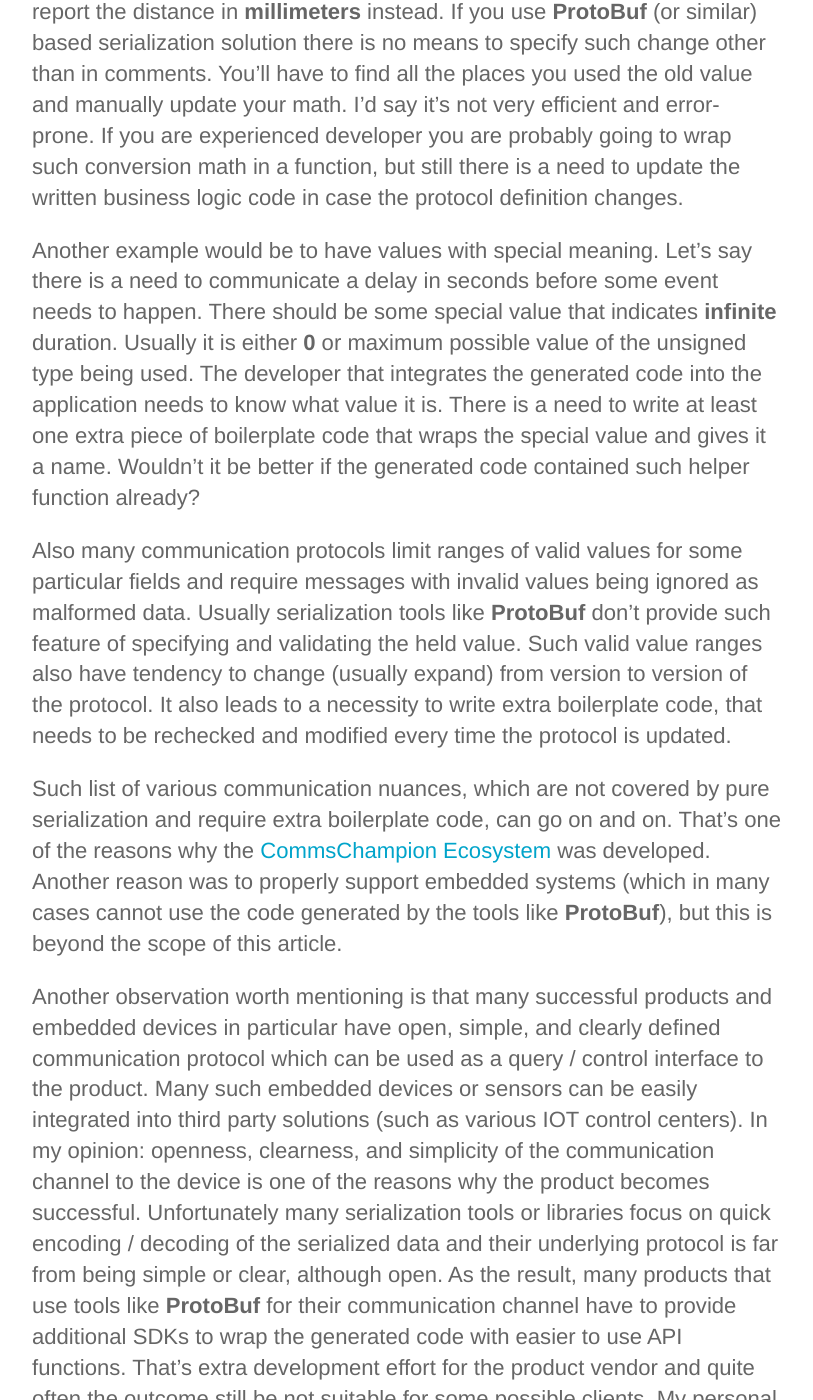
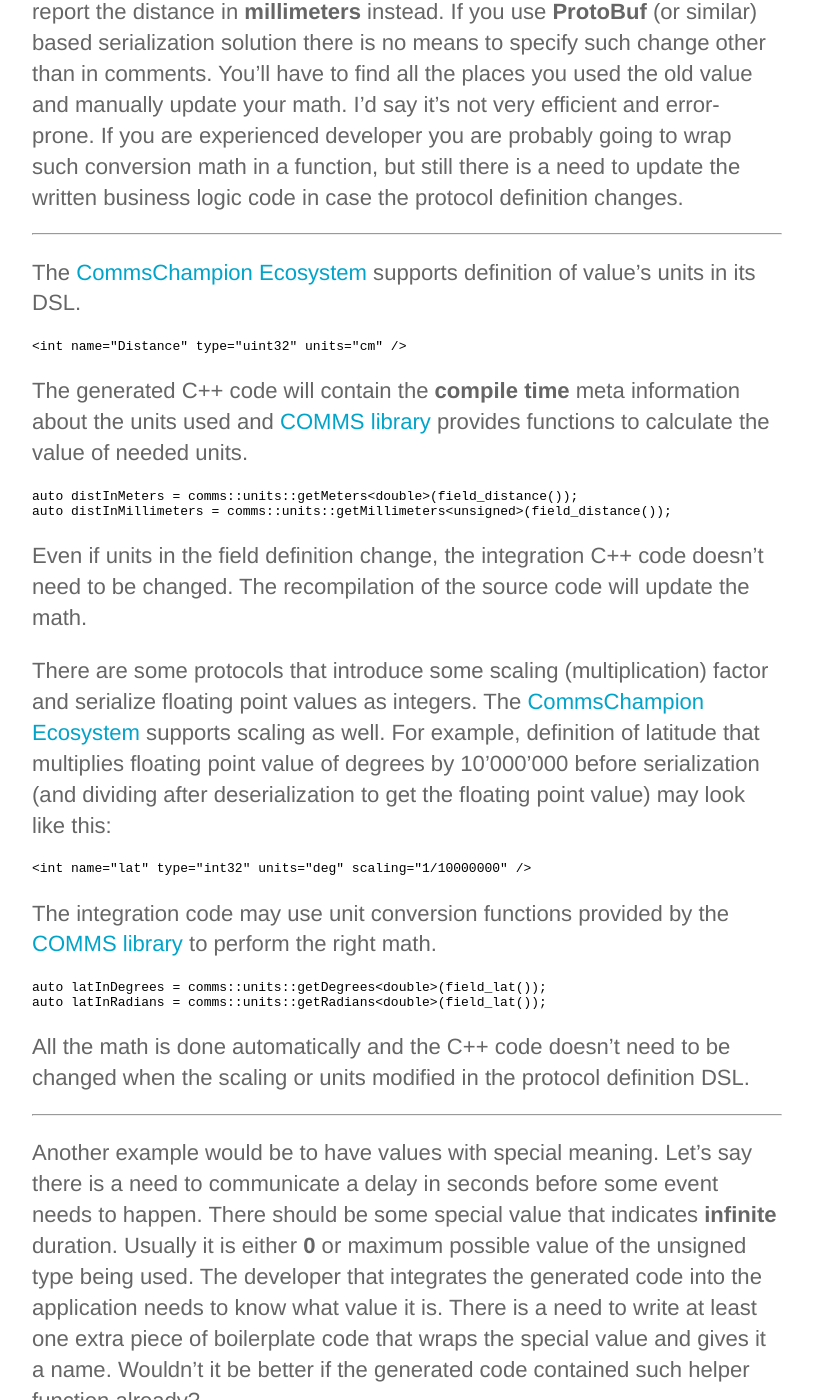
Before and after one commit to commschamp/commschamp.github.io, a Jekyll site: the page built from _posts/2019-01-05-communication-more-than-serialization.md, in a window 1280 px wide and 1400 px high, scrolled down 1076 px. Shown: the whole window, without its empty margins (233-1046 px from the left). Built offline with Jekyll 4.4.1, drawn with Linux system fonts in a browser that asks for light colours; some of the changed text lies outside the part shown.

Commit message:
Added examples to "communicatoin is more than just serialization" article.

````diff
--- a/_posts/2019-01-05-communication-more-than-serialization.md
+++ b/_posts/2019-01-05-communication-more-than-serialization.md
@@ -41,6 +41,44 @@
 probably going to wrap such conversion math in a function, but still there is a need
 to update the written business logic code in case the protocol definition changes.
 
+----
+
+The [CommsChampion Ecosystem]({{ site.baseurl }}) supports definition of value's units
+in its DSL.
+```
+<int name="Distance" type="uint32" units="cm" />
+```
+The generated C++ code will contain the **compile time** meta information about the
+units used and [COMMS library](https://github.com/arobenko/comms_champion#comms-library)
+provides functions to calculate the value of needed units.
+```cpp
+auto distInMeters = comms::units::getMeters<double>(field_distance());
+auto distInMillimeters = comms::units::getMillimeters<unsigned>(field_distance());
+```
+Even if units in the field definition change, the integration C++ code doesn't
+need to be changed. The recompilation of the source code will update the math.
+
+There are some protocols that introduce some scaling (multiplication) factor and
+serialize floating point values as integers.
+The [CommsChampion Ecosystem]({{ site.baseurl }}) supports scaling as well.
+For example, definition of latitude that multiplies floating point value
+of degrees by 10'000'000 before serialization (and dividing after deserialization
+to get the floating point value) may look like this:
+```
+<int name="lat" type="int32" units="deg" scaling="1/10000000" />
+```
+The integration code may use unit conversion functions provided by the
+[COMMS library](https://github.com/arobenko/comms_champion#comms-library)
+to perform the right math.
+```
+auto latInDegrees = comms::units::getDegrees<double>(field_lat());
+auto latInRadians = comms::units::getRadians<double>(field_lat());
+```
+All the math is done automatically and the C++ code doesn't need to be changed
+when the scaling or units modified in the protocol definition DSL.
+
+----
+
 Another example would be to have values with special meaning. Let's say
 there is a need to communicate a delay in seconds before some event needs to
 happen. There should be some special value that indicates **infinite**
@@ -51,6 +89,27 @@
 and gives it a name. Wouldn't it be better if the generated code
 contained such helper function already?
 
+----
+
+The DSL used by the [CommsChampion Ecosystem]({{ site.baseurl }}) allows
+definition of the special values.
+```
+<int name="Timeout" type="uint32" units="sec">
+    <special name="Infinite" val="0" />
+</int>
+```
+The generated C++ code will contain the necessary set / get functions:
+```cpp
+struct Timeout : public comms::field::IntValue<...>
+{
+    static constexpr std::uint32 valueInfinite() { return 0; }
+    bool isInfinite() cosnt { ...}
+    void setInfinite() {...}
+};
+```
+----
+
+
 Also many communication protocols limit ranges of valid values for some
 particular fields and require messages with invalid values being ignored as
 malformed data. Usually serialization tools like **ProtoBuf** don't
@@ -58,6 +117,28 @@
 value ranges also have tendency to change (usually expand) from version to
 version of the protocol. It also leads to a necessity to write extra boilerplate
 code, that needs to be rechecked and modified every time the protocol is updated.
+
+----
+
+The DSL used by the [CommsChampion Ecosystem]({{ site.baseurl }}) allows
+definition of multiple valid values and/or ranges.
+```
+<int name="SomeValue" type="uint8">
+    <validRange value="[0, 10]" />
+    <validValue value="15" />
+    <validRange value="[53, 55]" />
+</int>
+```
+The generated C++ code will contain the function to check the validity of the
+field's value:
+```cpp
+class SomeValue : public comms::field::IntValue<...>
+{
+public:
+    bool valid() const { /* all the necessary checks here */ }
+};
+```
+----
 
 Such list of various communication nuances, which are not covered by pure
 serialization and require extra boilerplate code, can go on and on. That's
````
